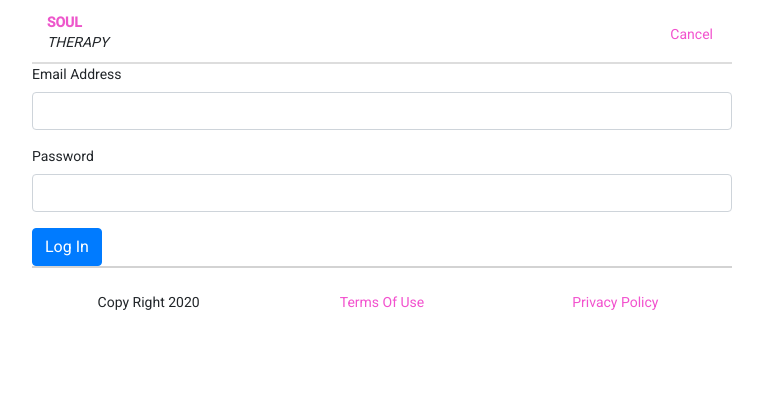
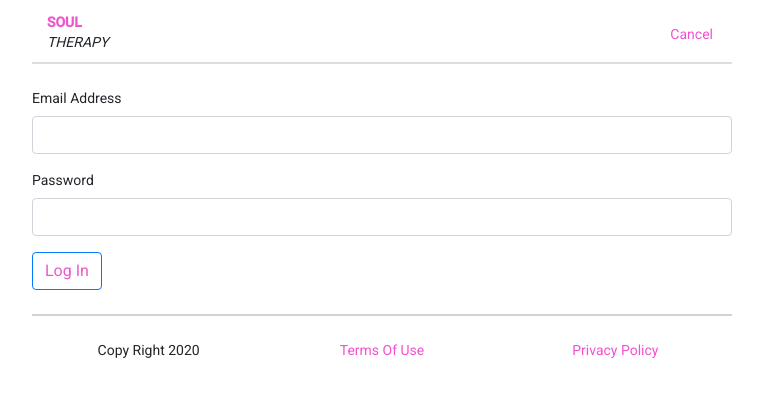
Before and after one commit to ToddAdelgren/CodeAcademySoulTherapy, an Angular app: page /login in a window 1280 px wide. Shown: the top 396 px of the page, without its empty margins (258-1021 px from the left). Built offline with nearby package versions, Linux system fonts and the light colour scheme.

Commit message:
Styling login.component

```diff
--- a/src/app/components/login/login.component.html
+++ b/src/app/components/login/login.component.html
@@ -13,7 +13,7 @@
     </div>
 </header>
 <main>
-    <form [formGroup]="loginForm">
+    <form [formGroup]="loginForm" class="mt-4">
         <div class="form-group">
             <label for="email-address">Email Address</label>
             <input formControlName="emailAddress" [ngClass]="{'is-invalid': showEmailRequired}" type="email" class="form-control" id="email-address">
@@ -29,7 +29,10 @@
                 Please enter Password
             </div>
         </div>
-        <button class="btn btn-primary" (click)="login()">Log In</button>
+        <button class="btn btn-outline-primary c-soul mb-4" (click)="login()">Log In</button>
+
+        <!-- <button type="button" class="btn btn-lg btn-block btn-outline-primary c-soul" (click)="signup()">Sign up for free</button> -->
+
     </form>
 </main>
 <app-footer></app-footer>
```
